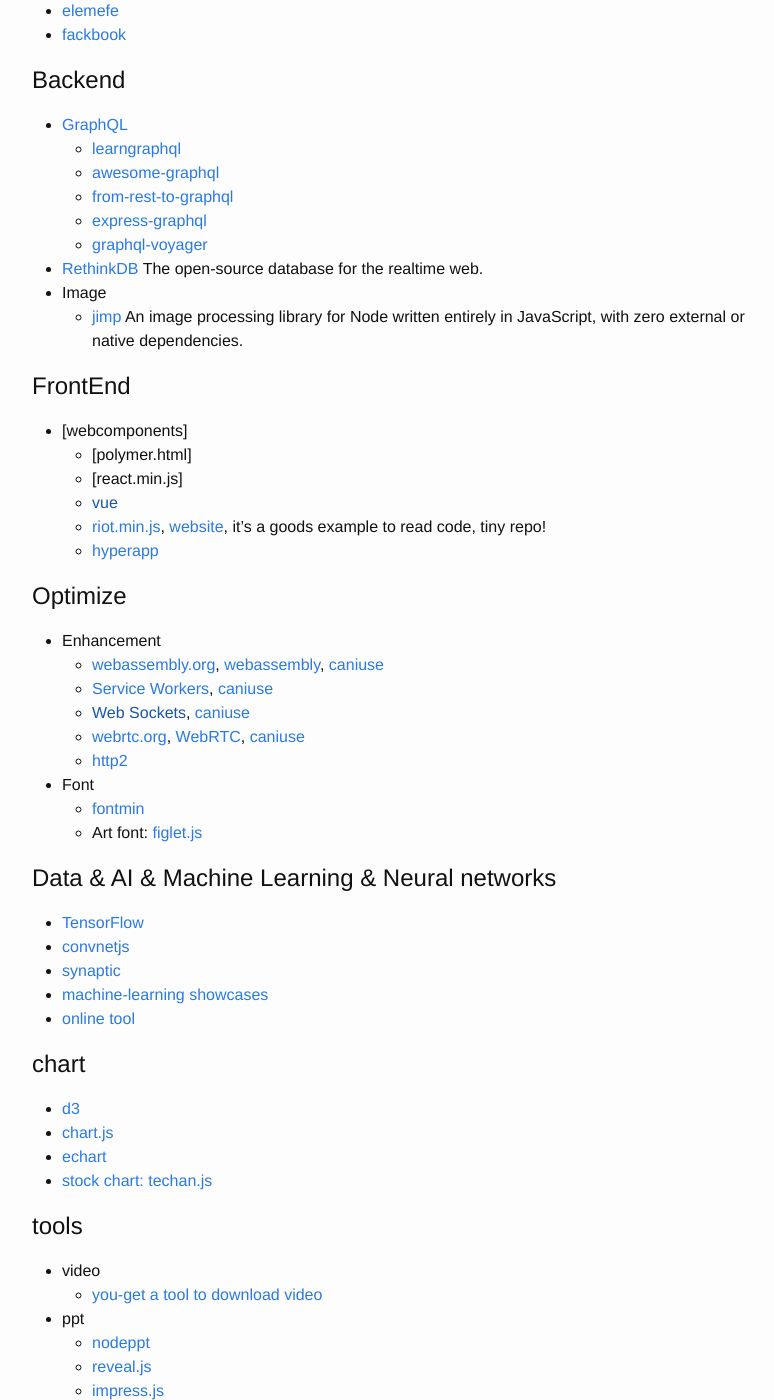
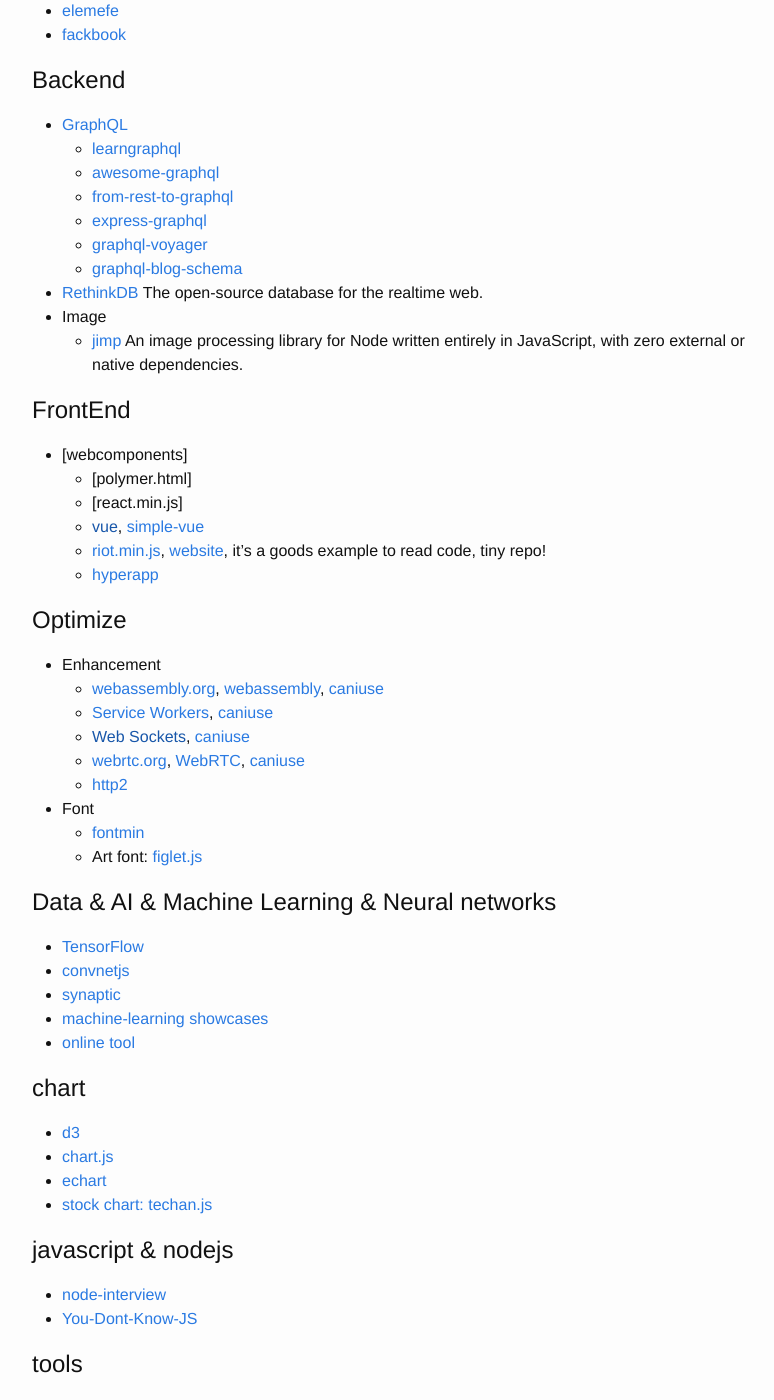
Before and after one commit to zhoukekestar/notes, a Jekyll site: the page built from _posts/2017-01-05-my-stars.md, in a window 1280 px wide and 1400 px high, scrolled down 516 px. Shown: the whole window, without its empty margins (238-1012 px from the left). Built offline with Jekyll 4.4.1, drawn with Linux system fonts in a browser that asks for light colours.

Commit message:
update blogs

```diff
--- a/_posts/2017-01-05-my-stars.md
+++ b/_posts/2017-01-05-my-stars.md
@@ -28,6 +28,7 @@
   * [from-rest-to-graphql](https://0x2a.sh/from-rest-to-graphql-b4e95e94c26b#.wqzowjomw)
   * [express-graphql](https://github.com/graphql/express-graphql)
   * [graphql-voyager](https://github.com/APIs-guru/graphql-voyager)
+  * [graphql-blog-schema](https://github.com/kadirahq/graphql-blog-schema)
 * [RethinkDB](https://github.com/rethinkdb/rethinkdb) The open-source database for the realtime web.
 * Image
   * [jimp](https://github.com/oliver-moran/jimp) An image processing library for Node written entirely in JavaScript, with zero external or native dependencies.
@@ -36,7 +37,7 @@
 * [webcomponents]
   * [polymer.html]
   * [react.min.js]
-  * [vue]()
+  * [vue](), [simple-vue](https://github.com/luobotang/simply-vue)
   * [riot.min.js](https://github.com/riot/riot), [website](http://riotjs.com/), it's a goods example to read code, tiny repo!
   * [hyperapp](https://github.com/hyperapp/hyperapp)
 
@@ -64,6 +65,9 @@
 * [echart](https://github.com/ecomfe/echarts)
 * [stock chart: techan.js](https://github.com/andredumas/techan.js/wiki/Gallery)
 
+# javascript & nodejs
+* [node-interview](https://github.com/ElemeFE/node-interview)
+* [You-Dont-Know-JS](https://github.com/getify/You-Dont-Know-JS)
 
 # tools
 * video
@@ -79,7 +83,7 @@
   * [ava]
   * [jest]
   * [mocha]
-* [pm2]()
+* [pm2](https://github.com/Unitech/pm2)
 * [micro services]
   * [stdlib](https://github.com/stdlib/lib)
 * [Online & WebIDEs]
```
Also changed, not shown: _posts/2017-02-27-nodejs-best-practices.md (added, +9 -0 lines).
